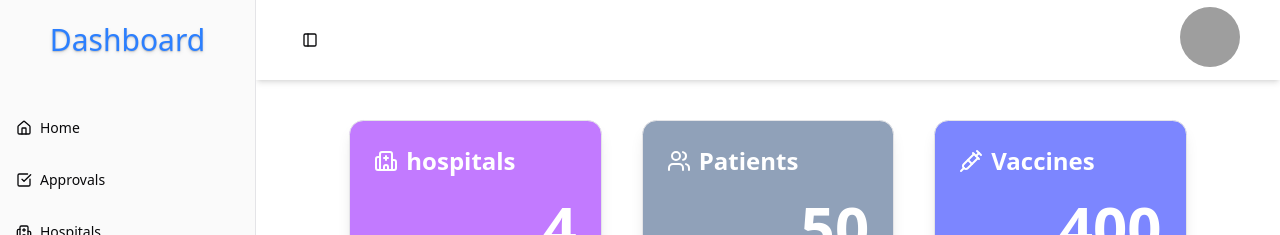
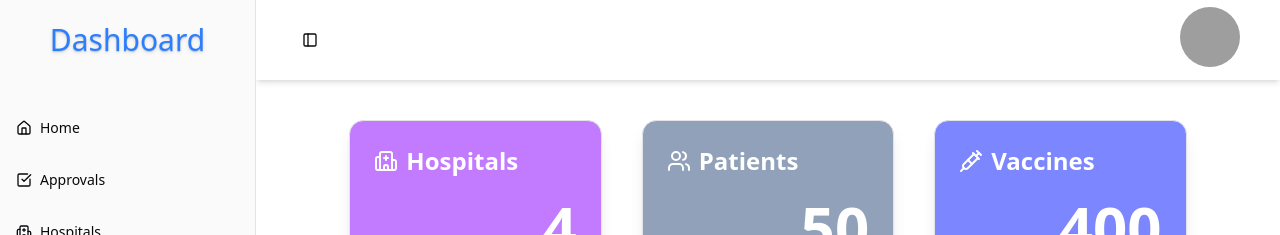
Before and after one commit to asif7480/covid-test-and-vaccination-system, a React (Vite) app in the folder frontend/: page /dashboard in a window 1280 px wide. Shown: the top 235 px of the page. Built offline with nearby package versions, Linux system fonts and the light colour scheme; grey boxes are pictures that could not be loaded.

Commit message:
Fix: Fix starting capital word issue.

```diff
--- a/frontend/src/components/Dashboard/CountCard.jsx
+++ b/frontend/src/components/Dashboard/CountCard.jsx
@@ -4,16 +4,16 @@ import {
   CardHeader,
   CardTitle,
 } from "@/components/ui/card"
+import { capitializeWords } from "@/utils/capitializeWords"
 
 function CountCard({ data }) {
-   console.log(data)
     return (
         <>
             <Card className={`shadow-lg ${data.bgColor} text-white font-bold`}>
                 <CardHeader>
                     <CardTitle className={`text-2xl font-bold flex gap-2 items-center`}>
                         <data.icon />
-                        {data.title}
+                        { capitializeWords(data.title)}
                     </CardTitle>
                     {/* <CardDescription>Card Description</CardDescription> */}
                 </CardHeader>
--- a/frontend/src/pages/Dashboard/Dashboard.jsx
+++ b/frontend/src/pages/Dashboard/Dashboard.jsx
@@ -11,25 +11,25 @@ function Dashboard() {
       icon: Hospital
     },
     {
-      title: "Patients",
+      title: "patients",
       count: 50,
       bgColor: "bg-slate-400",
       icon: Users,
     },
     {
-      title: "Vaccines",
+      title: "vaccines",
       count: 400,
       bgColor: "bg-indigo-400",
       icon: Syringe,
     },
     {
-      title: "Covid Test Conduct",
+      title: "covid test conduct",
       count: 100,
       bgColor: "bg-blue-400",
       icon: TestTubeDiagonal,
     },
     {
-      title: "Vaccinated Patients",
+      title: "vaccinated patients",
       count: 20,
       bgColor: "bg-green-400",
       icon: ShieldUser,
--- /dev/null
+++ b/frontend/src/utils/capitializeWords.jsx
@@ -0,0 +1,3 @@
+export const capitializeWords = (str) => {
+    return str.split(" ").map( word => word.charAt(0).toUpperCase() + word.slice(1)).join(" ")
+}
```
